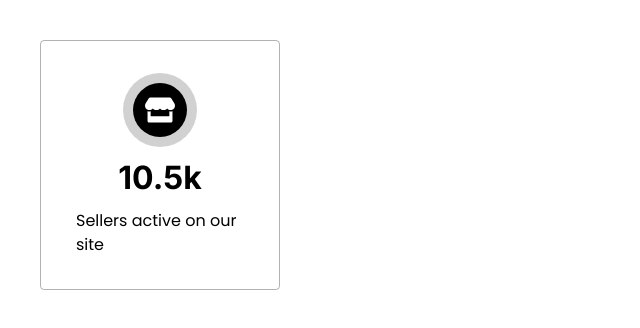
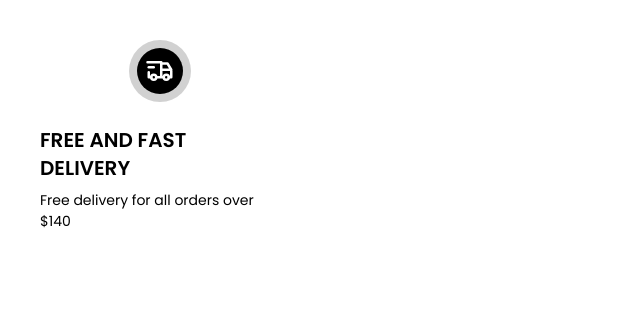
Before and after one commit to basudevkumer/Exclusive-e-commerce, a React (Vite) app: page / in a window 1280 px wide. Shown: the top 328 px of the page, without its empty margins (0-640 px from the left). Built offline with nearby package versions, Linux system fonts and the light colour scheme.

Commit message:
feat: ServiceCart component added in the project

```diff
--- a/src/App.jsx
+++ b/src/App.jsx
@@ -1,12 +1,13 @@
 
 import AboutStateData from "./component/commonComponent/AboutStateData";
+import ServiceCart from "./component/commonComponent/ServiceCart";
 
 
 
 const App = () => {
   return (
     <div className="grid grid-cols-5 m-10 ">
-      <AboutStateData />
+      <ServiceCart />
     </div>
   );
 };
--- /dev/null
+++ b/src/component/commonComponent/ServiceCart.jsx
@@ -0,0 +1,19 @@
+import React from 'react'
+import allIcon from '../../helper/IconProvider'
+
+const ServiceCart = () => {
+    const {serviceFeatures} = allIcon
+  return (
+    <div className='flex flex-col items-center gap-y-6'>
+        <div className='p-2 flex items-center justify-center  bg-[#2f2e3038] rounded-full'>
+            <span className='text-[30px] p-2 inline-block bg-text2 rounded-full text-primary'>{serviceFeatures[0].icon}</span>
+        </div>
+       <div>
+        <p className='text-text2 title20PXSemiBold'>{serviceFeatures[0].title}</p>
+        <p className='pt-2 title14PXRegular text-text2' >{serviceFeatures[0].description}</p>
+       </div>
+    </div>
+  )
+}
+
+export default ServiceCart
--- a/src/helper/IconProvider.jsx
+++ b/src/helper/IconProvider.jsx
@@ -39,8 +39,9 @@ import {
 import { GiDress, GiHighHeel, GiNecklace, GiSunglasses } from "react-icons/gi";
 import { MdOutlineWatch } from "react-icons/md";
 import { FaStore, FaDollarSign, FaChartLine } from "react-icons/fa";
-
-
+import { TbTruckDelivery } from "react-icons/tb";
+import { PiHeadset } from "react-icons/pi";
+import { HiOutlineShieldCheck } from "react-icons/hi";
 
 export const allIcon = {
   navIcon: [
@@ -138,6 +139,28 @@ export const allIcon = {
       highlight: false,
     },
   ],
+
+
+  serviceFeatures: [
+    {
+      id: 1,
+      title: "FREE AND FAST DELIVERY",
+      description: "Free delivery for all orders over $140",
+      icon: <TbTruckDelivery />,
+    },
+    {
+      id: 2,
+      title: "24/7 CUSTOMER SERVICE",
+      description: "Friendly 24/7 customer support",
+      icon: <PiHeadset />,
+    },
+    {
+      id: 3,
+      title: "MONEY BACK GUARANTEE",
+      description: "We return money within 30 days",
+      icon: <HiOutlineShieldCheck />,
+    },
+  ],
 };
 
 export default allIcon;
--- a/src/index.css
+++ b/src/index.css
@@ -209,7 +209,7 @@
 }
 
 .l{
-  color: #ffffff3c
+  color: #ffffff52
 }
 
 /* for input */
```
